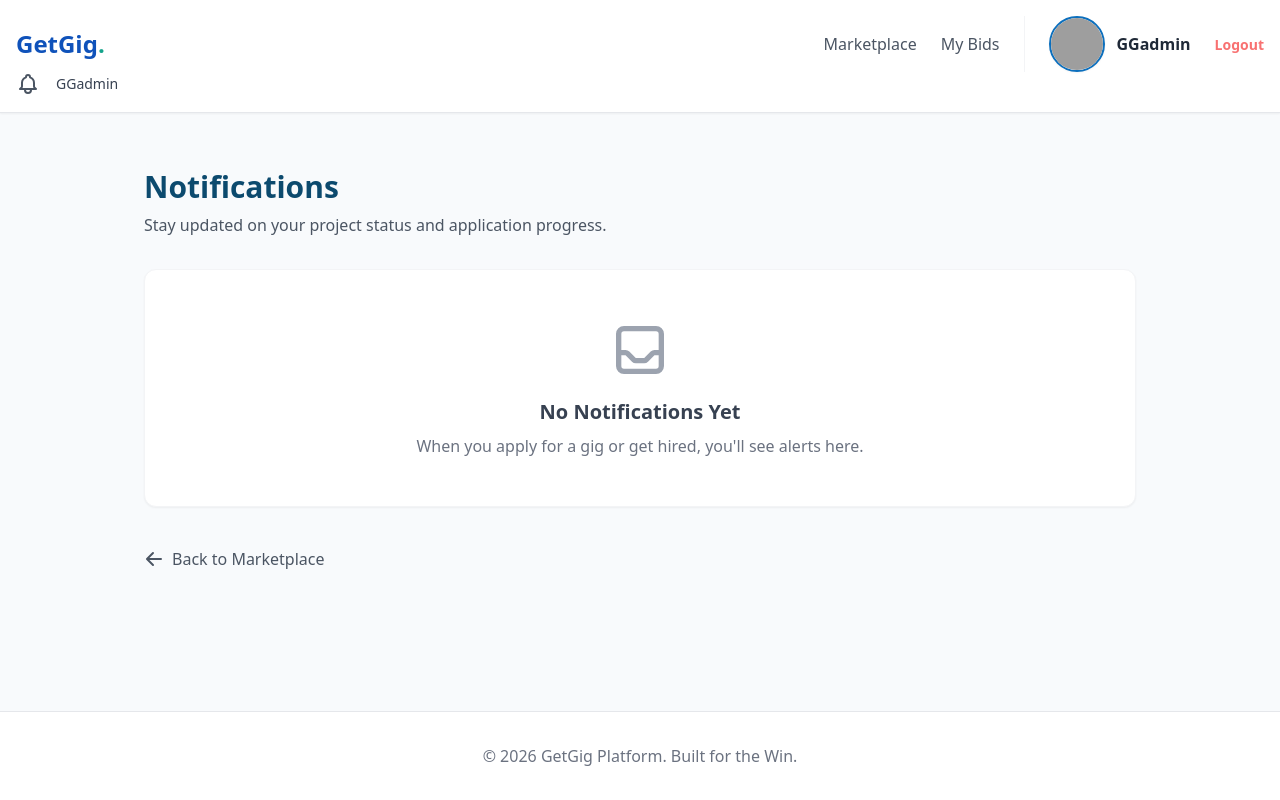
After one commit to tofina41-chux/GetGig, a Django app: page /users/notifications/ in a window 1280 px wide. The commit adds this page. Run offline with Django 5.2, Linux system fonts and the light colour scheme; a user stored in the database is signed in; some libraries are stand-ins or nearby versions; grey boxes are pictures that could not be loaded.

Commit message:
notification bell update

```diff
--- a/core/urls.py
+++ b/core/urls.py
@@ -15,4 +15,5 @@ urlpatterns = [
 ]
 
 if settings.DEBUG:
+    urlpatterns += static(settings.STATIC_URL, document_root=settings.STATIC_ROOT)
     urlpatterns += static(settings.MEDIA_URL, document_root=settings.MEDIA_ROOT)
--- a/templates/base.html
+++ b/templates/base.html
@@ -63,6 +63,15 @@
                 {% endif %}
             </div>
         </div>
+<div class="flex items-center space-x-4">
+    <a href="{% url 'users:notifications' %}" class="text-gray-600 hover:text-blue-600 relative">
+        <svg xmlns="http://www.w3.org/2000/svg" class="h-6 w-6" fill="none" viewBox="0 0 24 24" stroke="currentColor">
+            <path stroke-linecap="round" stroke-linejoin="round" stroke-width="2" d="M15 17h5l-1.405-1.405A2.032 2.032 0 0118 14.158V11a6.002 6.002 0 00-4-5.659V5a2 2 0 10-4 0v.341C7.67 6.165 6 8.388 6 11v3.159c0 .538-.214 1.055-.595 1.436L4 17h5m6 0v1a3 3 0 11-6 0v-1m6 0H9" />
+        </svg>
+    </a>
+
+    <span class="text-sm font-medium text-gray-700">{{ user.username }}</span>
+</div>
     </nav>
 
     <div class="container mx-auto p-6 flex-grow">
--- /dev/null
+++ b/templates/users/notifications.html
@@ -0,0 +1,57 @@
+{% extends 'base.html' %}
+
+{% block content %}
+<div class="max-w-5xl mx-auto mt-8 px-4">
+    <div class="mb-8">
+        <h1 class="text-3xl font-bold text-[#0c4a6e]">Notifications</h1>
+        <p class="text-gray-600 mt-2">Stay updated on your project status and application progress.</p>
+    </div>
+
+    <div class="space-y-4">
+        {% if notifications %}
+            {% for notification in notifications %}
+                <div class="bg-white border border-gray-100 rounded-xl p-6 shadow-sm flex items-start justify-between transition hover:shadow-md">
+                    <div class="flex items-start space-x-4">
+                        <div class="bg-[#10b9811a] p-3 rounded-full">
+                            <svg xmlns="http://www.w3.org/2000/svg" class="h-6 w-6 text-[#10b981]" fill="none" viewBox="0 0 24 24" stroke="currentColor">
+                                <path stroke-linecap="round" stroke-linejoin="round" stroke-width="2" d="M15 17h5l-1.405-1.405A2.032 2.032 0 0118 14.158V11a6.002 6.002 0 00-4-5.659V5a2 2 0 10-4 0v.341C7.67 6.165 6 8.388 6 11v3.159c0 .538-.214 1.055-.595 1.436L4 17h5m6 0v1a3 3 0 11-6 0v-1m6 0H9" />
+                            </svg>
+                        </div>
+                        <div>
+                            <p class="text-gray-800 text-lg {% if not notification.is_read %}font-semibold{% else %}font-normal{% endif %}">
+                                {{ notification.message }}
+                            </p>
+                            <p class="text-sm text-gray-500 mt-1">
+                                {{ notification.created_at|timesince }} ago
+                            </p>
+                        </div>
+                    </div>
+
+                    {% if not notification.is_read %}
+                        <span class="bg-[#10b981] h-2 w-2 rounded-full mt-2" title="New"></span>
+                    {% endif %}
+                </div>
+            {% endfor %}
+        {% else %}
+            <div class="bg-white border border-gray-100 rounded-xl p-12 text-center shadow-sm">
+                <div class="text-gray-400 mb-4 flex justify-center">
+                    <svg xmlns="http://www.w3.org/2000/svg" class="h-16 w-16" fill="none" viewBox="0 0 24 24" stroke="currentColor">
+                        <path stroke-linecap="round" stroke-linejoin="round" stroke-width="2" d="M20 13V6a2 2 0 00-2-2H6a2 2 0 00-2 2v7m16 0v5a2 2 0 01-2 2H6a2 2 0 01-2-2v-5m16 0h-2.586a1 1 0 00-.707.293l-2.414 2.414a1 1 0 01-.707.293h-3.172a1 1 0 01-.707-.293l-2.414-2.414A1 1 0 006.586 13H4" />
+                    </svg>
+                </div>
+                <h3 class="text-xl font-semibold text-gray-700">No Notifications Yet</h3>
+                <p class="text-gray-500 mt-2">When you apply for a gig or get hired, you'll see alerts here.</p>
+            </div>
+        {% endif %}
+    </div>
+
+    <div class="mt-10 pb-12">
+        <a href="{% url 'users:dashboard_redirect' %}" class="inline-flex items-center text-gray-600 hover:text-[#10b981] font-medium transition">
+            <svg xmlns="http://www.w3.org/2000/svg" class="h-5 w-5 mr-2" viewBox="0 0 20 20" fill="currentColor">
+                <path fill-rule="evenodd" d="M9.707 16.707a1 1 0 01-1.414 0l-6-6a1 1 0 010-1.414l6-6a1 1 0 011.414 1.414L5.414 9H17a1 1 0 110 2H5.414l4.293 4.293a1 1 0 010 1.414z" clip-rule="evenodd" />
+            </svg>
+            Back to Marketplace
+        </a>
+    </div>
+</div>
+{% endblock %}
--- a/users/models.py
+++ b/users/models.py
@@ -4,6 +4,7 @@ from django.core.files.base import ContentFile
 from PIL import Image
 import os
 from io import BytesIO
+from django.conf import settings
 
 class CustomUser(AbstractUser):
     USER_TYPE_CHOICES = (
@@ -42,3 +43,13 @@ class CustomUser(AbstractUser):
                 print(f"Image resize skipped or failed: {e}")
 
         super().save(*args, **kwargs)
+
+
+class Notification(models.Model):
+    user = models.ForeignKey(settings.AUTH_USER_MODEL, on_delete=models.CASCADE, related_name='notifications')
+    message = models.TextField()
+    is_read = models.BooleanField(default=False)
+    created_at = models.DateTimeField(auto_now_add=True)
+
+    class Meta:
+        ordering = ['-created_at']
--- a/users/urls.py
+++ b/users/urls.py
@@ -8,4 +8,5 @@ urlpatterns = [
     path('dashboard/', views.dashboard_redirect, name='dashboard_redirect'),
     path('profile/edit/', views.edit_profile, name='edit_profile'), # This is the "edit_profile" part
     path('', include('pwa.urls')),
+    path('notifications/', views.notifications_view, name='notifications'),
 ]
--- a/users/views.py
+++ b/users/views.py
@@ -34,3 +34,11 @@ def edit_profile(request):
     else:
         form = ProfileUpdateForm(instance=request.user)
     return render(request, 'users/edit_profile.html', {'form': form})
+
+
+@login_required
+def notifications_view(request):
+    notifications = request.user.notifications.all()
+    # Mark all as read when they view the page
+    notifications.update(is_read=True)
+    return render(request, 'users/notifications.html', {'notifications': notifications})
```
Also changed, not shown: static/sw.js (added, +22 -0 lines), db.sqlite3, users/migrations/0003_notification.py (added).
